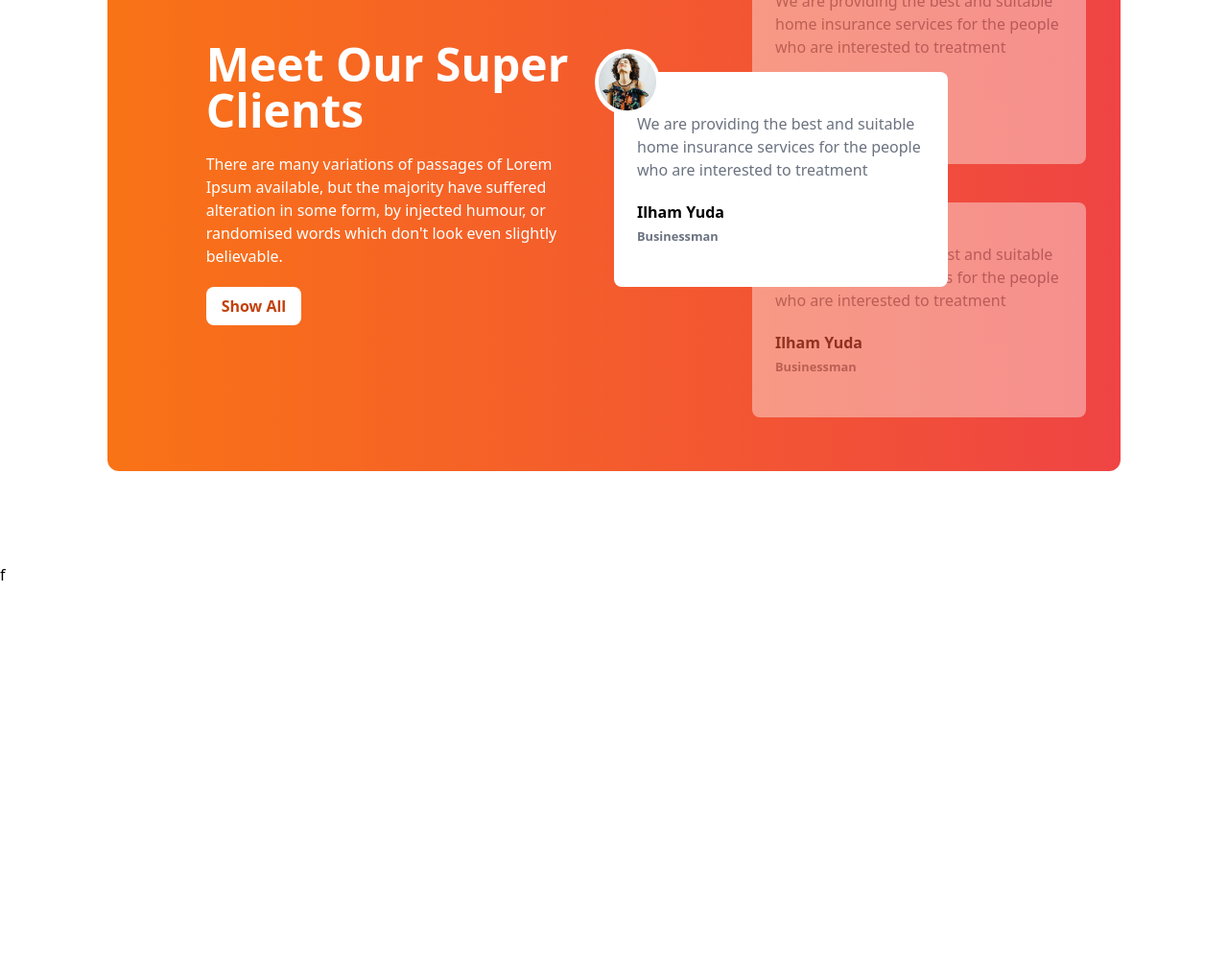
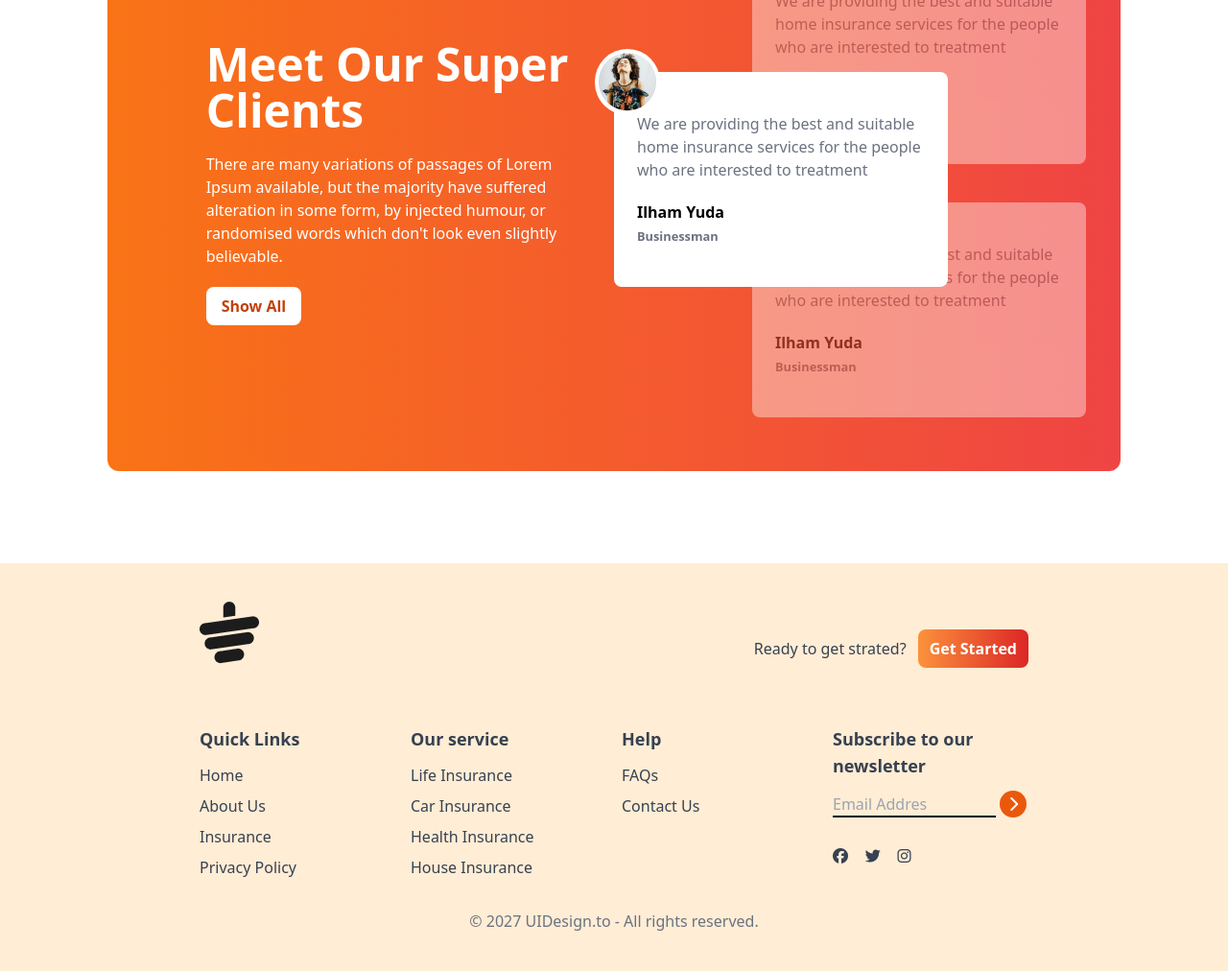
Before and after one commit to Nahidul007/Tea-house-tailwind, a plain HTML site: page index.html in a window 1280 px wide. Shown: the part 2182-3194 px from the top of the page at 96% size. Before the commit the page ends 2793 px from the top, so only its background shows below. Drawn offline with nearby package versions, Linux system fonts and the light colour scheme.

Commit message:
footer section complete

```diff
--- a/index.html
+++ b/index.html
@@ -186,9 +186,70 @@
               </div>
 
             </section>
+    </main>
+    <!-- footer section stard here -->
+     <footer class="bg-orange-100  text-gray-700 md:px-16 px-4 py-10 ">
+      <div class="mx-auto w-3/4">
+        <!-- logo -->
+         <div class="mb-8 flex justify-between ">
+          <img class="mb-8" src="images/cup.png" alt="">
+          <div class="flex items-center gap-3">
+            <h3>Ready to get strated?</h3>
+            <button class="bg-gradient-to-r from-orange-400 to-red-600 px-3 py-2 rounded-lg text-white font-bold">Get Started</button>
+          </div>
+         </div>
+         <!-- links for web -->
+          <div class="grid grid-cols-1 md:grid-cols-2 lg:grid-cols-4 gap-4">
+           <!-- first link -->
+            <div>
+              <h3 class="font-semibold text-lg mb-3">Quick Links</h3>
+              <ul class="space-y-2">
+                <li><a class="hover:text-orange-600" href="#">Home</a></li>
+                <li><a class="hover:text-orange-600" href="#">About Us</a></li>
+                <li><a class="hover:text-orange-600" href="#">Insurance</a></li>
+                <li><a class="hover:text-orange-600" href="#">Privacy Policy</a></li>
+              </ul>
+            </div>
+             <!-- Second link -->
+             <div>
+              <h3 class="font-semibold text-lg mb-3">Our service</h3>
+              <ul class="space-y-2">
+                <li><a class="hover:text-orange-600" href="#">Life Insurance</a></li>
+                <li><a class="hover:text-orange-600" href="#">Car Insurance</a></li>
+                <li><a class="hover:text-orange-600" href="#">Health Insurance</a></li>
+                <li><a class="hover:text-orange-600" href="#">House Insurance</a></li>
+              </ul>
+            </div>
+             <!-- Third link -->
+             <div>
+              <h3 class="font-semibold text-lg mb-3">Help</h3>
+              <ul class="space-y-2">
+                <li><a class="hover:text-orange-600" href="#">FAQs</a></li>
+                <li><a class="hover:text-orange-600" href="#">Contact Us</a></li>
+              </ul>
+            </div>
+            <!-- fourth links -->
+             <div>
+              <h3 class="font-semibold text-lg mb-3">Subscribe to our newsletter</h3>
+              <div class="flex flex-col space-y-2">
+                <div>
+                  <input placeholder="Email Addres" class="bg-transparent border-b-2 border-black w-4/6 md:w-5/6" type="text">
+                  <i class="fa-solid fa-chevron-right w-7 h-7 bg-orange-600 inline-flex rounded-full text-white justify-center items-center"></i>
+                  <div class="flex justify-between w-2/5 mb-2 mt-8">
+                    <i class="fa-brands fa-facebook"></i>
+                    <i class="fa-brands fa-twitter"></i>
+                    <i class="fa-brands fa-instagram"></i>
 
 
-    </main>
+                  </div>
+                </div>
+              </div>
+             </div>
+          </div>
+          <div class="text-center pt-4 mt-4 text-gray-500"><p>© 2027 UIDesign.to - All rights reserved.</p></div>
+      </div>
+
+     </footer>
 
 </body>
-</html> f
+</html>
```
